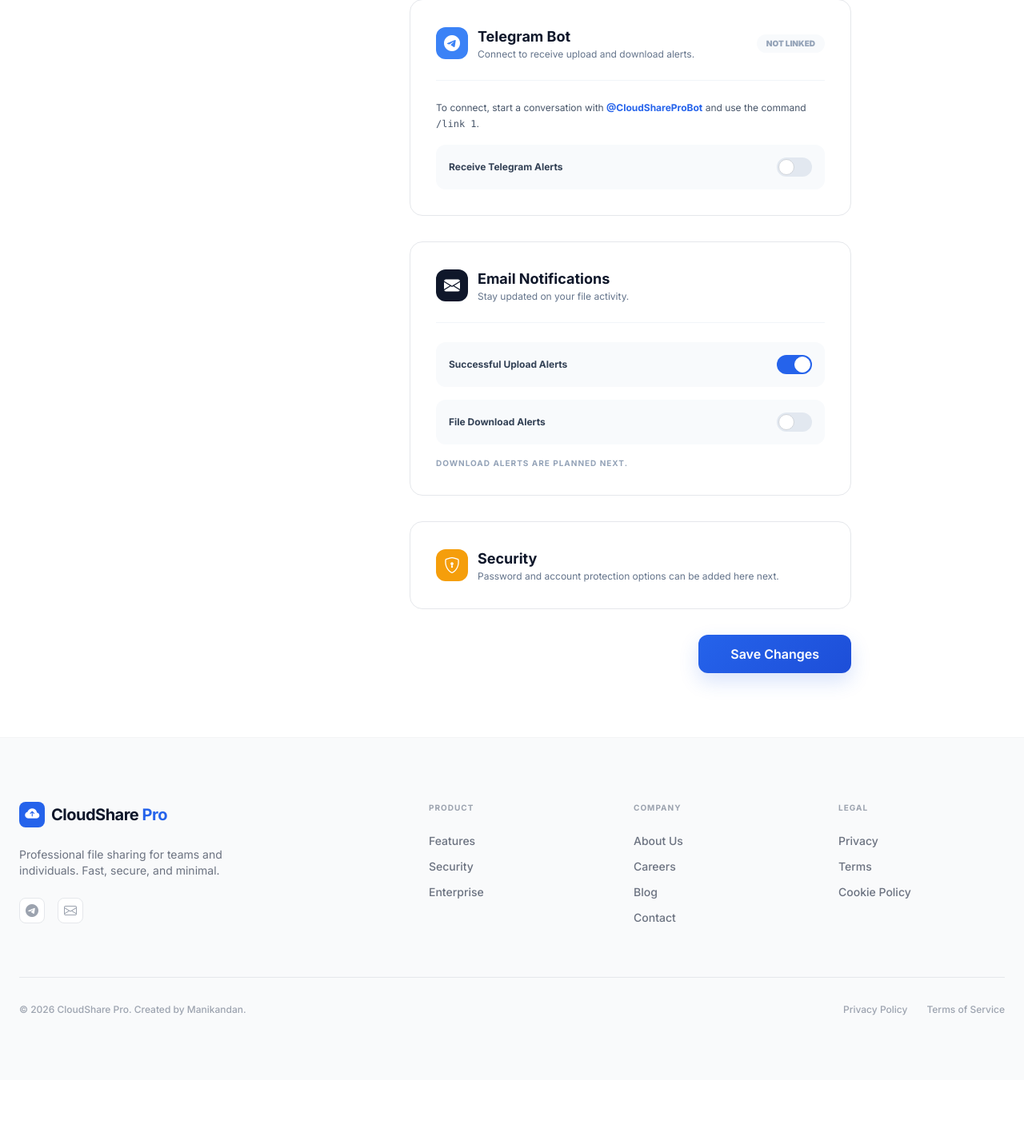
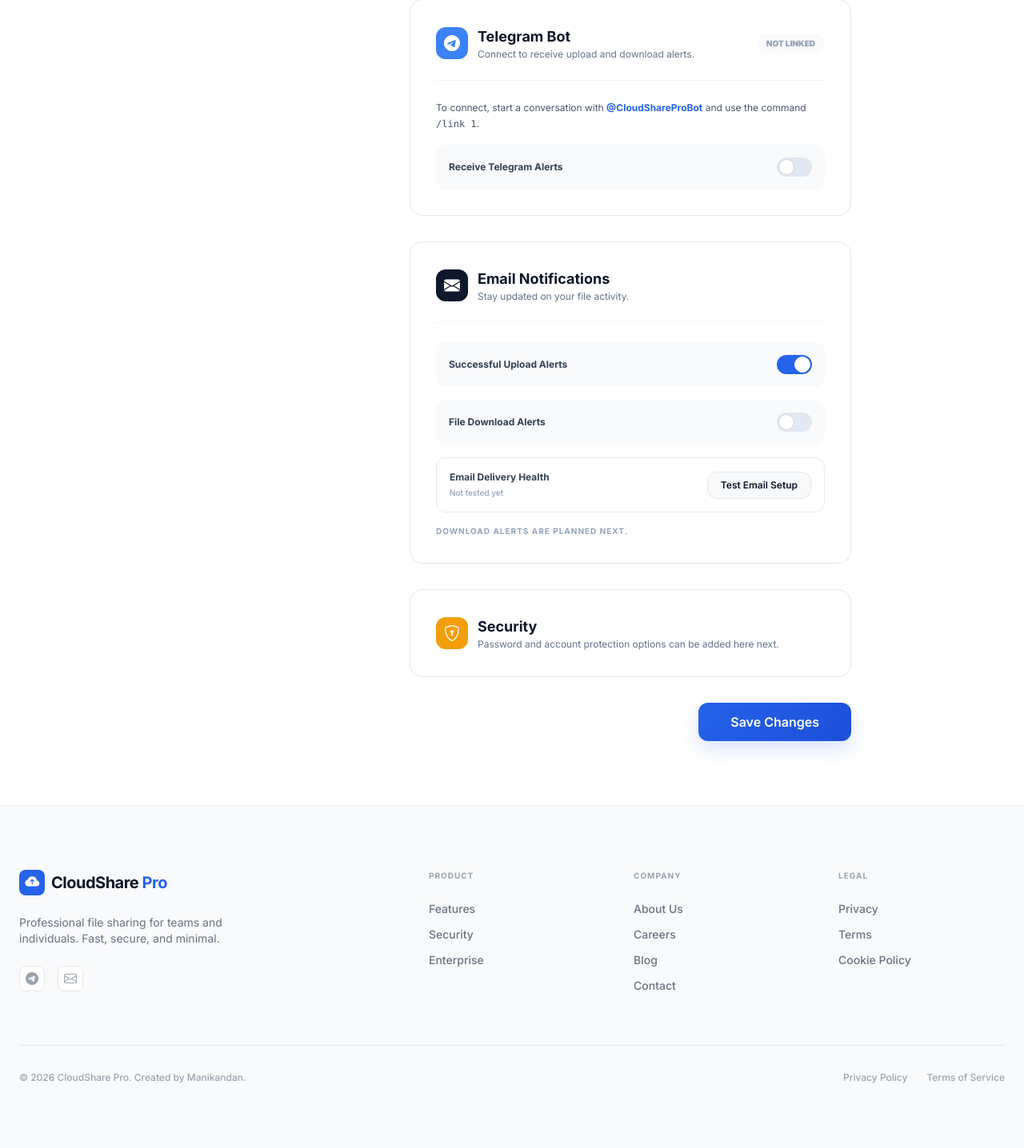
Before and after one commit to cmmanikandan/CloudShare-Pro, a Flask app: page /settings in a window 1280 px wide. Shown: the part 825-2261 px from the top of the page at 80% size. Before the commit the page ends 2095 px from the top, so only its background shows below. Run offline with Flask 3, Linux system fonts and the light colour scheme; the visitor is signed in with stand-in values (Sample User, id 1); some libraries are stand-ins or nearby versions.

Commit message:
Fix: resolve Vercel naming conflict and remove favicon

```diff
--- a/app/templates/layout.html
+++ b/app/templates/layout.html
@@ -11,8 +11,6 @@
     <link href="https://fonts.googleapis.com/css2?family=Inter:wght@400;500;600;700;800;900&display=swap" rel="stylesheet">
 
     <!-- Icons & Styling -->
-    <link rel="icon" type="image/svg+xml" href="{{ url_for('static', filename='favicon.svg') }}">
-    <link rel="shortcut icon" href="{{ url_for('static', filename='favicon.svg') }}">
     <script src="https://cdn.tailwindcss.com"></script>
     <link rel="stylesheet" href="https://cdn.jsdelivr.net/npm/bootstrap-icons@1.11.3/font/bootstrap-icons.min.css">
     <script src="https://cdnjs.cloudflare.com/ajax/libs/gsap/3.12.5/gsap.min.js"></script>
--- a/app/templates/settings.html
+++ b/app/templates/settings.html
@@ -140,6 +140,13 @@
                                 <div class="w-11 h-6 bg-slate-200 peer-focus:outline-none rounded-full peer peer-checked:after:translate-x-full peer-checked:after:border-white after:content-[''] after:absolute after:top-[2px] after:left-[2px] after:bg-white after:border-gray-300 after:border after:rounded-full after:h-5 after:w-5 after:transition-all peer-checked:bg-blue-600"></div>
                             </label>
                         </div>
+                        <div class="flex items-center justify-between p-4 bg-white border border-slate-200 rounded-xl">
+                            <div>
+                                <p class="text-xs font-bold text-slate-700">Email Delivery Health</p>
+                                <p id="email-health-message" class="text-[10px] font-medium text-slate-400 mt-1">Not tested yet</p>
+                            </div>
+                            <button type="button" id="test-email-health" class="btn-minimal-secondary py-2 px-4 text-xs">Test Email Setup</button>
+                        </div>
                         <p class="text-[10px] font-bold uppercase tracking-widest text-slate-400">Download alerts are planned next.</p>
                     </div>
                 </div>
@@ -172,6 +179,8 @@
         if (!form) return;
 
         const telegramBadge = document.getElementById('telegram-status-badge');
+        const emailHealthBtn = document.getElementById('test-email-health');
+        const emailHealthMessage = document.getElementById('email-health-message');
 
         function updateTelegramBadge(enabled) {
             if (!telegramBadge) return;
@@ -216,6 +225,35 @@
                 }
             });
         });
+
+        if (emailHealthBtn && emailHealthMessage) {
+            emailHealthBtn.addEventListener('click', async () => {
+                const originalText = emailHealthBtn.textContent;
+                emailHealthBtn.disabled = true;
+                emailHealthBtn.textContent = 'Checking...';
+
+                try {
+                    const response = await fetch('/api/email/health');
+                    const data = await response.json().catch(() => ({}));
+                    if (!response.ok || !data.ok) {
+                        emailHealthMessage.textContent = data.message || 'Email health check failed';
+                        emailHealthMessage.className = 'text-[10px] font-medium text-red-600 mt-1';
+                        window.showToast && showToast(data.message || 'Email check failed', 'error');
+                    } else {
+                        emailHealthMessage.textContent = `${(data.provider || 'mail').toUpperCase()}: ${data.message}`;
+                        emailHealthMessage.className = 'text-[10px] font-medium text-emerald-600 mt-1';
+                        window.showToast && showToast('Email setup is working', 'success');
+                    }
+                } catch (error) {
+                    emailHealthMessage.textContent = 'Email health check failed';
+                    emailHealthMessage.className = 'text-[10px] font-medium text-red-600 mt-1';
+                    window.showToast && showToast('Email check failed', 'error');
+                } finally {
+                    emailHealthBtn.disabled = false;
+                    emailHealthBtn.textContent = originalText;
+                }
+            });
+        }
     })();
 </script>
 {% endblock %}
--- /dev/null
+++ b/vercel_app.py
@@ -0,0 +1 @@
+# Deleted
```
Also changed, not shown: api/index.py (added, +18 -0 lines), app/routes/api.py (+49 -1 lines), app/static/favicon.svg, vercel.json, 1 other file.
